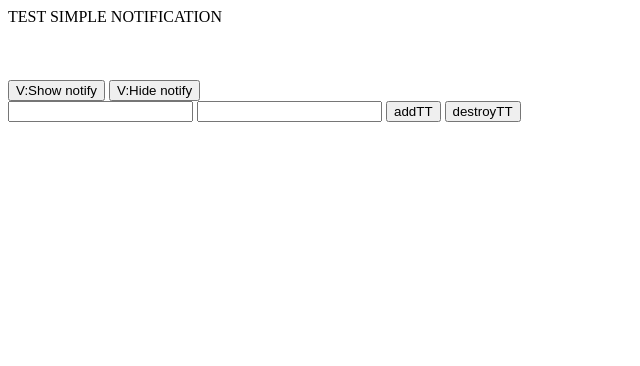
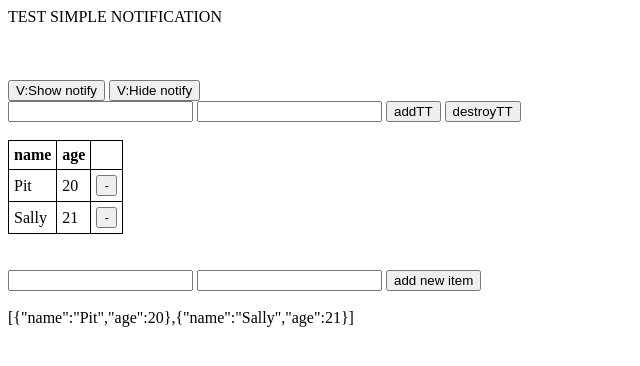
Before and after one commit to lukin-deema/simple-controls, a plain HTML site: page index.html in a window 1280 px wide. Shown: the whole page, without its empty margins (0-640 px from the left). Drawn offline with Linux system fonts and the light colour scheme.

Commit message:
add simpleGrid with add/delete

```diff
--- a/index.html
+++ b/index.html
@@ -3,6 +3,7 @@
 <head>
 	<meta charset="UTF-8">
 	<title>Document</title>
+	<link rel="stylesheet" type="text/css" href="simple.css">
 </head>
 <body>
 	TEST SIMPLE NOTIFICATION
@@ -17,8 +18,18 @@
 	<input type="text" name="button" value="" id="ttTextTest2">
 	<input type="button" name="button" value="addTT" onclick="addTT()">
 	<input type="button" name="button" value="destroyTT" onclick="destroyTT()">
+
+	<br><br>
+	<div id="snTable"></div>
+	<br><br>
+	<input type="text" name="button" value="" id="tableName">
+	<input type="text" name="button" value="" id="tableAge">
+	<input type="button" name="button" value="add new item" onclick="addToTable()">
+	<br><br><div class="console"></div>
+
 </body>
 <script type="text/javascript" src="simpleNotification.js"></script>
 <script type="text/javascript" src="simpleToolTip.js"></script>
+<script type="text/javascript" src="simpleGrid.js"></script>
 <script type="text/javascript" src="index.js"></script>
 </html>
--- a/index.js
+++ b/index.js
@@ -10,16 +10,17 @@ function showNotification() {
 function hideNotification(){
 	m.destroy();
 }
-
+///////////// TT
 var ttOption1 = {
 	hookElem: document.querySelector("#ttTest1"),	// require
-	toolTipId: "id1",	// default "toolTip"
+	containerIdName: "id1",	// default "toolTip"
 	//toolTipText: "Show notify",	// default "Default Text"
 	hookAttr: "value",	// default undefined
 }
+///////////// TT
 var ttOption2 = {
 	hookElem: document.querySelector("#ttTest2"),
-	toolTipId: "id2",
+	containerIdName: "id2",
 	//toolTipText: "Hide notify",
 	// toolTipText or hookAttr, toolTipText high priority
 	hookAttr: "value",
@@ -30,14 +31,15 @@ var tt2 = new SimpleToolTip(ttOption2);
 ///////////// TT
 var ttOption3 = {
 	hookElem: document.querySelector("#ttTextTest1"),
-	toolTipId: "id3",
+	containerIdName: "id3",
 	hookAttr: "value",
 	track: true,
 	hookOnCreate: true,
 }
+///////////// TT
 var ttOption4 = {
 	hookElem: document.querySelector("#ttTextTest2"), // !! nodefault
-	toolTipId: "id4", // default "toolTip"
+	containerIdName: "id4", // default "toolTip"
 	// !! toolTipText or hookAttr, toolTipText high priority (tooltip text)
 	// toolTipText: "Hide notify" // !! nodefault
 	hookAttr: "value",	// !! nodefault
@@ -53,3 +55,18 @@ function addTT() {
 function destroyTT() {
 	tt2.destroy();
 }
+///////////// Table
+var tableOptions = {
+	headers: ["name", "age"],
+	containerIdName: "snTable",
+	data: [{"name":"Pit", "age":20},{"name":"Sally", "age":21}],
+	removeButton: true
+}
+
+var sTable = new SimpleGrid(tableOptions);
+document.querySelector(".console").innerHTML = JSON.stringify(sTable.options.data);
+function addToTable() {
+	sTable.addItems({"name": document.querySelector("#tableName").value,
+									 "age": document.querySelector("#tableAge").value})
+	document.querySelector(".console").innerHTML = JSON.stringify(sTable.options.data);
+}
--- /dev/null
+++ b/simple.css
@@ -0,0 +1,9 @@
+table.simple-table{
+	border-collapse: collapse;
+	border-spacing: 0px;
+}
+table.simple-table th, table.simple-table td
+{
+	padding: 5px;
+	border: 1px solid black;
+}
--- /dev/null
+++ b/simpleGrid.js
@@ -0,0 +1,132 @@
+(function SimpleNotification(global) {
+
+	function applyStyles(node, styles) {
+		Object.keys(styles).forEach(function(key) {
+			node.style[key] = styles[key];
+		});
+	}
+
+	function addClass(element, _class) {
+		element.className += element.className ? ' '+ _class : _class;
+	}
+
+	function render() {
+		var table = this.container.querySelector("table");
+		if (!table) {
+			// table header
+			var tr = document.createElement("tr");
+			for (var i = 0; i < this.options.headers.length; i++) {
+				var th = document.createElement("th");
+				th.innerHTML = this.options.headers[i];
+				tr.appendChild(th);
+			}
+
+			var header = document.createElement("thead");
+			if (this.options.removeButton) {
+				tr.appendChild(document.createElement("th"));
+			}
+			header.appendChild(tr);
+
+			var table = document.createElement("table");
+			addClass(table, 'simple-table');
+			table.appendChild(header);
+
+			var tbody = document.createElement("tbody");
+			table.appendChild(tbody);
+
+			this.container.appendChild(table);
+
+			// table data
+			if (this.options.data) {
+				this.addItems(this.options.data, false);
+			}
+		}
+	}
+
+	function addItems(items, isAdd) {
+		isAdd = isAdd == undefined ? true : false;
+		if (!(items instanceof Array)) {
+			items = [items];
+		}
+		for (var i = 0; i < items.length; i++) {
+			var tr = document.createElement("tr");
+			for (var j = 0; j < this.options.headers.length; j++) {
+				var td = document.createElement("td");
+				td.innerHTML = items[i][this.options.headers[j]];
+				tr.appendChild(td);
+			}
+			if (this.options.removeButton) {
+				var tdButton = document.createElement("td");
+				var button = document.createElement("button");
+				button.innerHTML = "-";
+				button.addEventListener("click", this.removeItemById.bind(this, undefined), false);
+				tdButton.appendChild(button);
+				tr.appendChild(tdButton);
+			}
+			this.container.querySelector("tbody").appendChild(tr);
+		}
+		if (isAdd) {
+			this.options.data = this.options.data.concat(items);
+		}
+	}
+
+	function getParentWithTagName(el, name){
+		do {
+			el = el.parentNode;
+		} while (el.tagName != name)
+		return el;
+	}
+
+	function removeItemById(index, e) {
+		var tbody = this.container.querySelector("tbody");
+		if (!index) {
+			if (!e) {
+				console.warn("define index for deleting item from table");
+				return;
+			}
+			var tr = getParentWithTagName(e.target, "TR");
+			var index = Array.prototype.indexOf.call(tbody.children, tr);
+		}
+		if (index >= tbody.children.lenght) {
+			console.warn("wrong index number");
+			return;
+		}
+		tbody.removeChild(tbody.childNodes[index]);
+		this.options.data.splice(index, 1);
+	}
+
+	function optionsGet() {
+		return this.options;
+	}
+	function optionsSet(opt) {
+		this.options = {};
+		this.options.containerIdName = opt.containerIdName || "snTable"
+		this.container = document.querySelector("#"+this.options.containerIdName);
+		if (!opt.headers) {
+			console.warn("set headers");
+		}
+		this.options.headers = opt.headers || [];
+		this.options.data = opt.data || [];
+		this.options.removeButton = opt.removeButton != undefined ? opt.removeButton:false;
+	}
+	/*
+	options:
+		headers: --default=[], array of string
+		containerIdName: --default="snTable"
+		data: --default=[],
+		removeButton: --default=false on true add button for delete item
+	*/
+	function SimpleGrid(opt) {
+		this.optionsSet(opt);
+		this.render();
+	}
+	SimpleGrid.prototype = {
+		render: render,
+		addItems: addItems, /// object with keys similar to options.header or array of objects
+		removeItemById: removeItemById,	/// index of removing item
+		optionsGet: optionsGet,
+		optionsSet: optionsSet
+	};
+
+	global.SimpleGrid = SimpleGrid;
+})(this);
--- a/simpleToolTip.js
+++ b/simpleToolTip.js
@@ -21,27 +21,27 @@
 		this.options.toolTipText = opt.toolTipText;
 		this.options.hookAttr = opt.hookAttr;
 
-		this.options.toolTipId = opt.toolTipId || "toolTip";
+		this.options.containerIdName = opt.containerIdName || "toolTip";
 		this.options.track = opt.track !== undefined ? opt.track : false;
 		this.options.hookOnCreate = opt.hookOnCreate !== undefined ? opt.hookOnCreate : true;
-		if (options.hookOnCreate) {
+		if (this.options.hookOnCreate) {
 			this.hook();
 		}
 	}
 
 	function onMouseOver(e){
-		var elem = document.querySelector("#"+e.target.getAttribute('toolTipId'));
+		var elem = document.querySelector("#"+e.target.getAttribute('containerIdName'));
 		elem.style.display = "block";
 	}
 	function onMouseLeave(e){
-		var elem = document.querySelector("#"+e.target.getAttribute('toolTipId'));
+		var elem = document.querySelector("#"+e.target.getAttribute('containerIdName'));
 		elem.style.display = "none";
 	}
 	function onChange(e){
 		e.target.setAttribute('value', e.target.value);
 	}
 	function onMouseMove(e){
-		var elem = document.querySelector("#"+e.target.getAttribute('toolTipId'));
+		var elem = document.querySelector("#"+e.target.getAttribute('containerIdName'));
 		elem.innerHTML = e.target.getAttribute('value');
 		elem.style.top = (e.pageY - 20)+"px";
 		elem.style.left = (e.pageX + 5)+"px";
@@ -50,14 +50,14 @@
 	function hook() {
 		if (!this.toolTipContainer) {
 			this.toolTipContainer = document.createElement('div');
-			this.toolTipContainer.setAttribute('id', this.options.toolTipId);
+			this.toolTipContainer.setAttribute('id', this.options.containerIdName);
 			this.toolTipContainer.innerHTML = this.options.toolTipText || this.options.hookElem[this.options.hookAttr];
 			applyStyles(this.toolTipContainer, {
 				"display": "none", 'background-color': '#ffffff', "position": "absolute"
 			});
 
 			document.body.appendChild(this.toolTipContainer);
-			this.options.hookElem.setAttribute('toolTipId', this.options.toolTipId);
+			this.options.hookElem.setAttribute('containerIdName', this.options.containerIdName);
 			this.options.hookElem.setAttribute('value', this.toolTipContainer.innerHTML);
 			this.options.hookElem.addEventListener('mousemove', onMouseMove);
 			this.options.hookElem.addEventListener('mouseover', onMouseOver);
@@ -74,7 +74,7 @@
 		if (this.options.track) {
 			this.options.hookElem.removeEventListener("change",onChange);
 		}
-		this.options.hookElem.removeAttribute('toolTipId');
+		this.options.hookElem.removeAttribute('containerIdName');
 		this.options.hookElem.removeAttribute('value');
 		this.toolTipContainer.parentNode.removeChild(this.toolTipContainer);
 		this.toolTipContainer = undefined;
@@ -82,7 +82,7 @@
 	/*
 	options:
 		hookElem: --require --default=undefined, dom element
-		toolTipId: --default="toolTip", if of tooltip container in document
+		containerIdName: --default="toolTip", if of tooltip container in document
 		toolTipText: --default=undefined, predefine constant text in tooltip
 		hookAttr: --default=undefined, get value from attribute of hookElem
 			(!)toolTipText & hookAttr set tooltip text, toolTipText high priority
```
